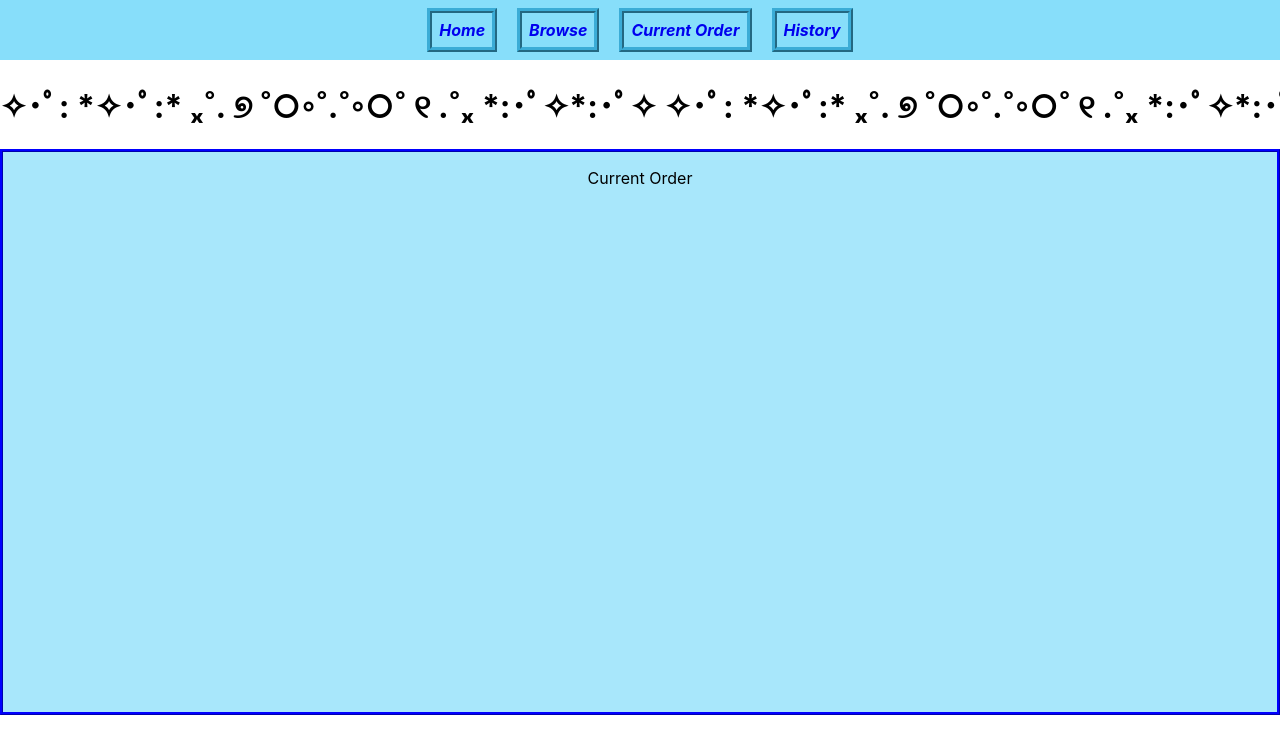
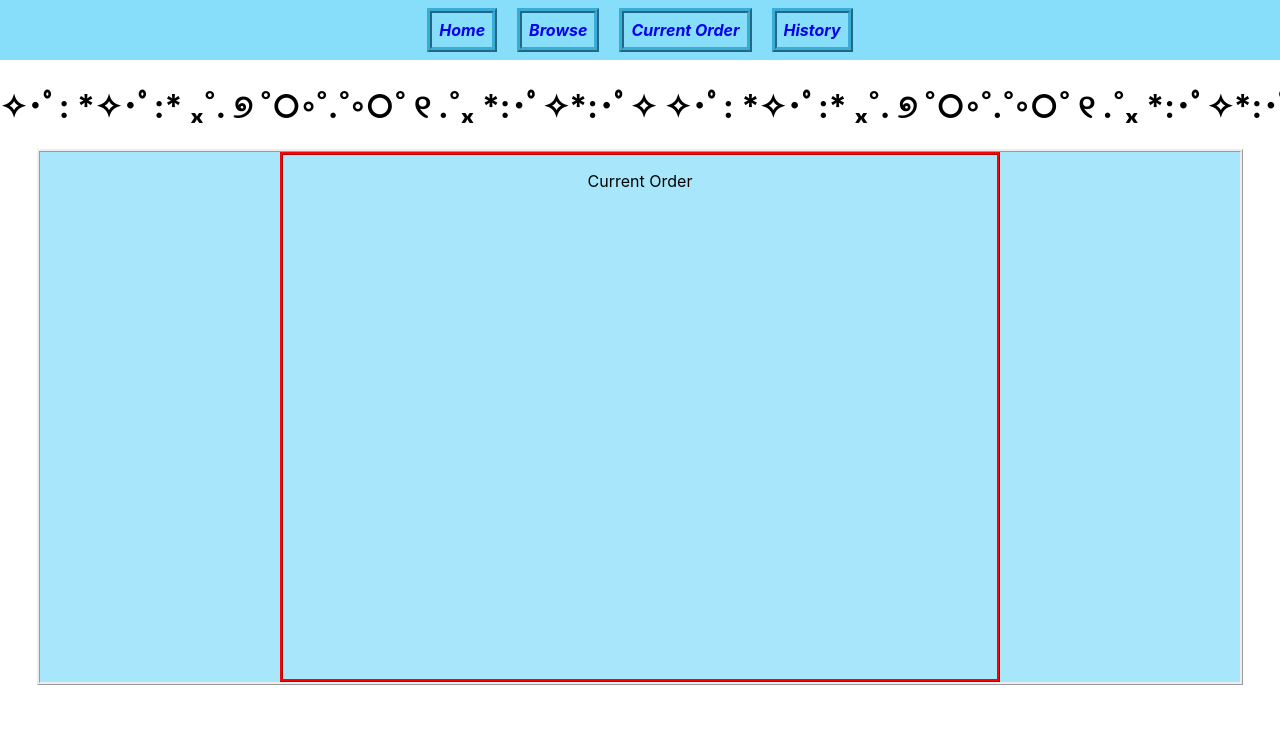
Before and after one commit to ShamiTomita/Cake-Frontend, a React (Create React App) app in the folder cake-frontend/: page /current-order in a window 1280 px wide. Shown: the top 754 px of the page. Built offline with nearby package versions, Linux system fonts and the light colour scheme.

Commit message:
gridd css

```diff
--- a/cake-frontend/src/App.css
+++ b/cake-frontend/src/App.css
@@ -71,9 +71,23 @@
   width: 100%;
 }
 .container{
-  border-color: blue;
   border-width: medium;
   border-style: ridge;
-  height: 560px;
+  height: 530px;
   background-color: rgb(168, 231, 251);
+  margin: 0 auto;
+  max-width: 1200px;
+  overflow: visible;
 }
+.grid{
+  overflow: visible;
+  display: grid;
+  grid-template-columns: 20% 60% 20%;
+  height: 100%;
+}
+
+.grid-item-2{
+  border-color: red;
+  border-width: medium;
+  border-style: ridge;
+}
```
